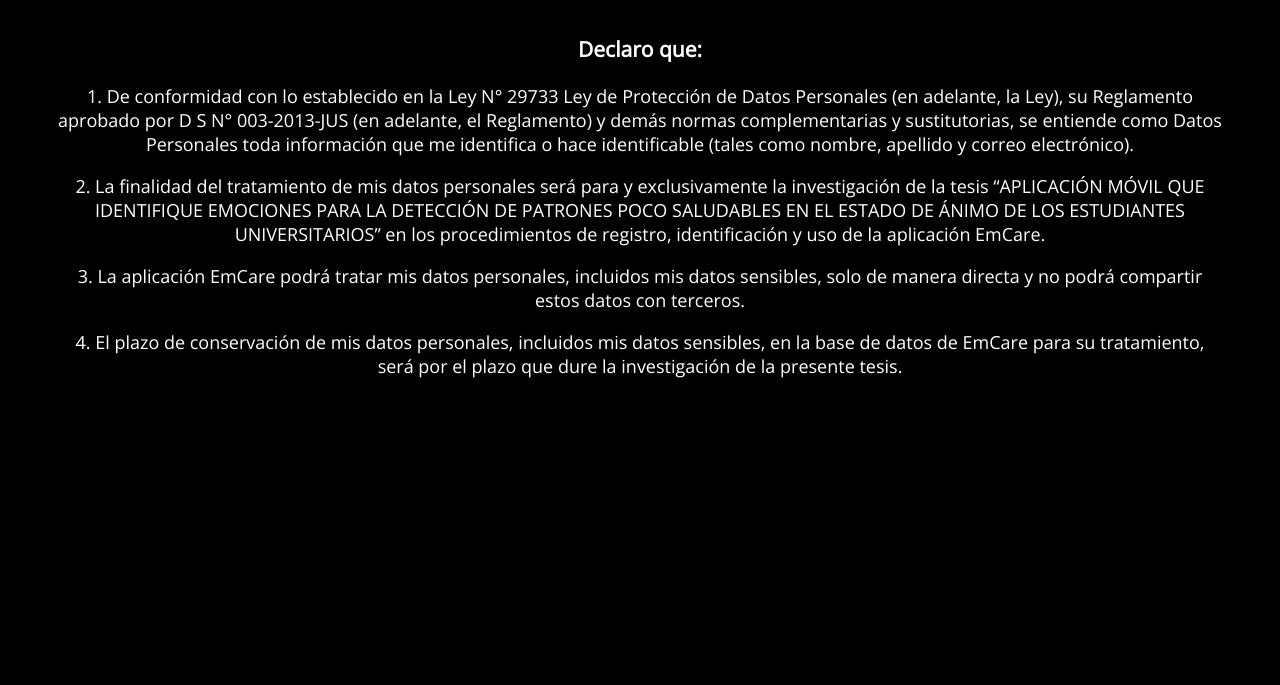
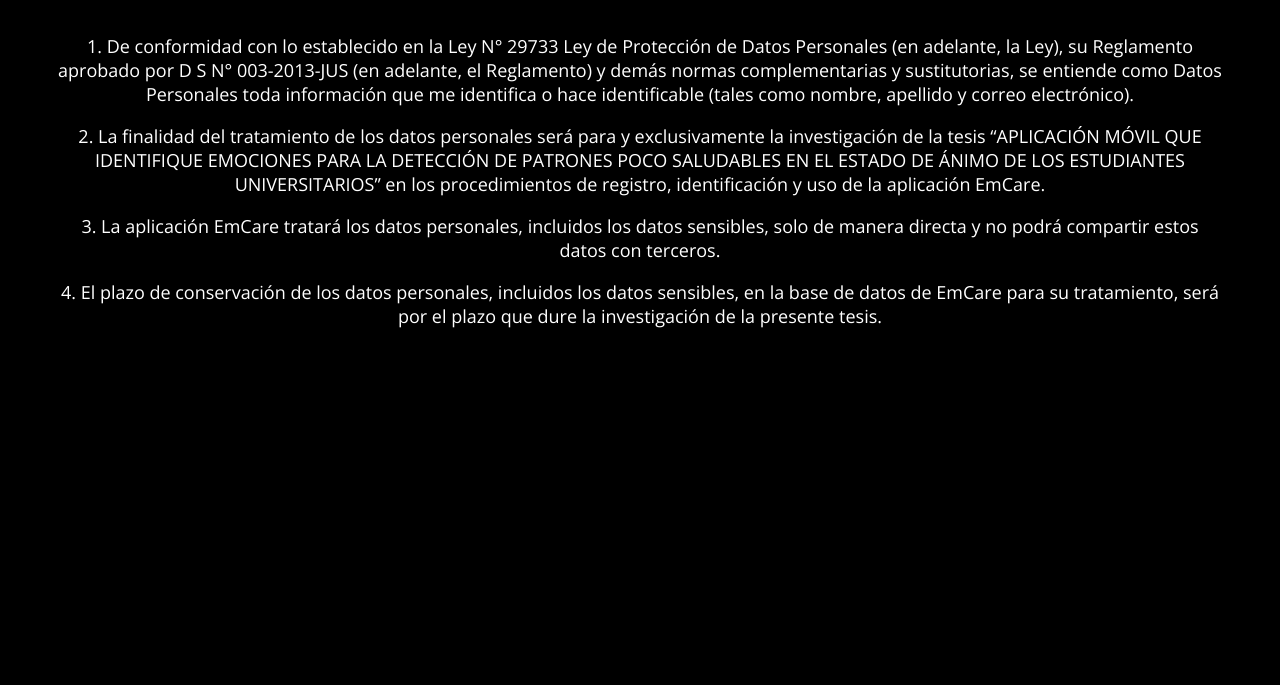
Before and after one commit to asloth/emcare-nodejs-api, a website: page views/privacy-policy.html in a window 1280 px wide. Shown: the part 115-800 px from the top of the page. Drawn offline with nearby package versions, Linux system fonts and the light colour scheme.

Commit message:
politica de privacidad cambio nombre

```diff
--- a/views/privacy-policy.html
+++ b/views/privacy-policy.html
@@ -26,23 +26,20 @@
 <body>
     <div>
         <h1>
-            CONSENTIMIENTO PARA EL TRATAMIENTO DE DATOS PERSONALES
+            POLÍTICA DE PRIVACIDAD
         </h1>
         <div class="paragraphs">
-            <h3>
-                Declaro que:
-            </h3>
             <p>
                 1.	De conformidad con lo establecido en la Ley N° 29733 Ley de Protección de Datos Personales (en adelante, la Ley), su Reglamento aprobado por D S N° 003-2013-JUS (en adelante, el Reglamento) y demás normas complementarias y sustitutorias, se entiende como Datos Personales toda información que me identifica o hace identificable (tales como nombre, apellido y correo electrónico).
             </p>
             <p>
-                2.	La finalidad del tratamiento de mis datos personales será para y exclusivamente la investigación de la tesis “APLICACIÓN MÓVIL QUE IDENTIFIQUE EMOCIONES PARA LA DETECCIÓN DE PATRONES POCO SALUDABLES EN EL ESTADO DE ÁNIMO DE LOS ESTUDIANTES UNIVERSITARIOS” en los procedimientos de registro, identificación y uso de la aplicación EmCare.
+                2.	La finalidad del tratamiento de los datos personales será para y exclusivamente la investigación de la tesis “APLICACIÓN MÓVIL QUE IDENTIFIQUE EMOCIONES PARA LA DETECCIÓN DE PATRONES POCO SALUDABLES EN EL ESTADO DE ÁNIMO DE LOS ESTUDIANTES UNIVERSITARIOS” en los procedimientos de registro, identificación y uso de la aplicación EmCare.
             </p>
             <p>
-                3.	La aplicación EmCare podrá tratar mis datos personales, incluidos mis datos sensibles, solo de manera directa y no podrá compartir estos datos con terceros.
+                3.	La aplicación EmCare tratará los datos personales, incluidos los datos sensibles, solo de manera directa y no podrá compartir estos datos con terceros.
             </p>
             <p>
-                4.	El plazo de conservación de mis datos personales, incluidos mis datos sensibles, en la base de datos de EmCare para su tratamiento, será por el plazo que dure la investigación de la presente tesis.
+                4.	El plazo de conservación de los datos personales, incluidos los datos sensibles, en la base de datos de EmCare para su tratamiento, será por el plazo que dure la investigación de la presente tesis.
             </p>
         </div>
     </div>
```
